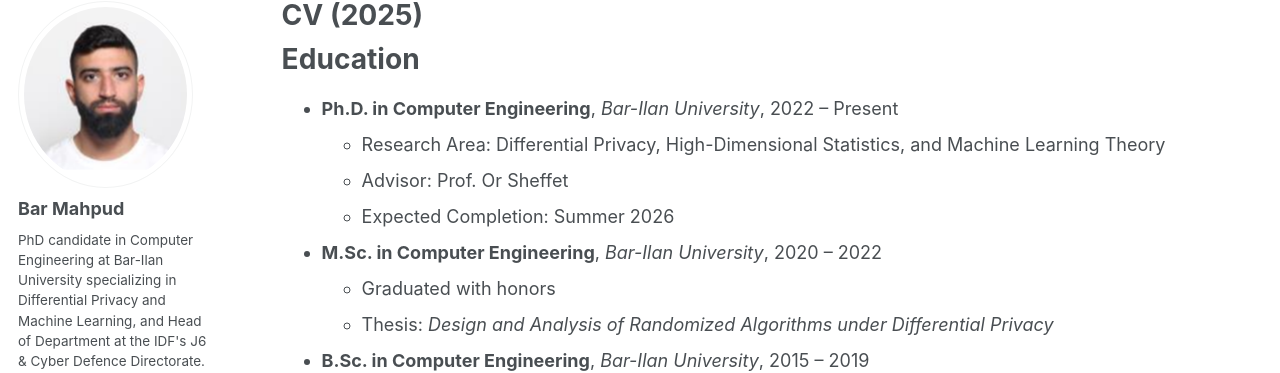
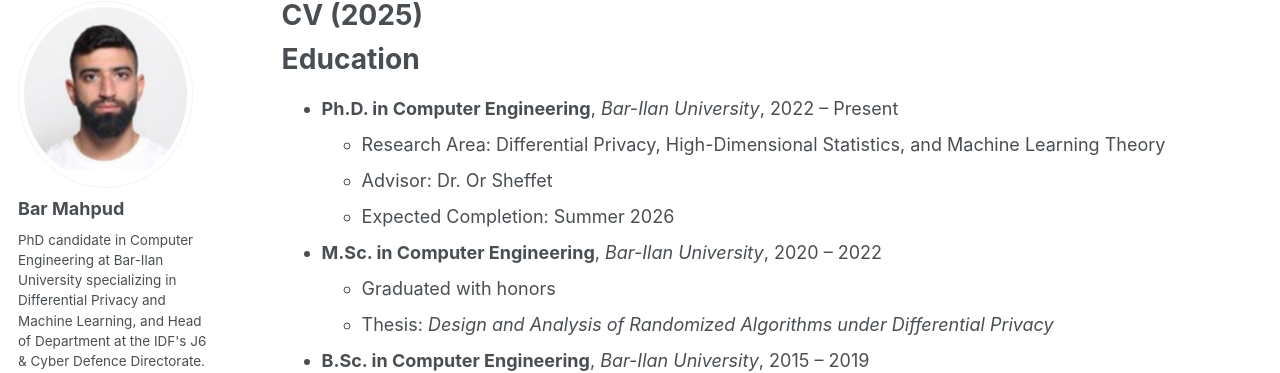
Before and after one commit to barmahpud/barmahpud.github.io, a Jekyll site: the page built from _pages/cv.md, in a window 1280 px wide and 900 px high. Shown: the part 98-471 px from the top of the window. Built offline with Jekyll 4.4.1, drawn with Linux system fonts in a browser that asks for light colours; some web fonts are replaced; a script that is not in the unit is left out.

Commit message:
Fix Or Sheffet to Dr.

```diff
--- a/_pages/cv.md
+++ b/_pages/cv.md
@@ -13,7 +13,7 @@ Education
 ======
 * **Ph.D. in Computer Engineering**, *Bar-Ilan University*, 2022 – Present
   * Research Area: Differential Privacy, High-Dimensional Statistics, and Machine Learning Theory
-  * Advisor: Prof. Or Sheffet
+  * Advisor: Dr. Or Sheffet
   * Expected Completion: Summer 2026
 
 * **M.Sc. in Computer Engineering**, *Bar-Ilan University*, 2020 – 2022
```
Also changed, not shown: _pages/about.md (+1 -1 lines).
